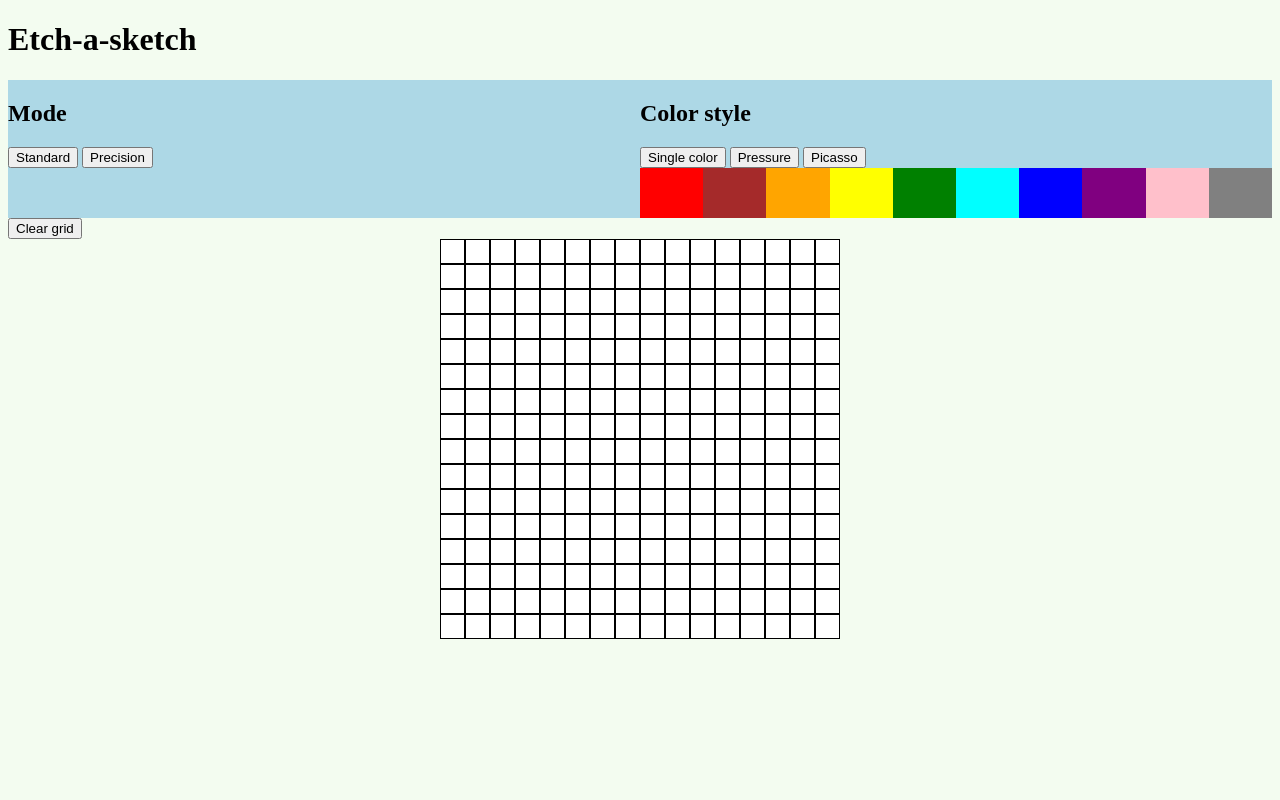
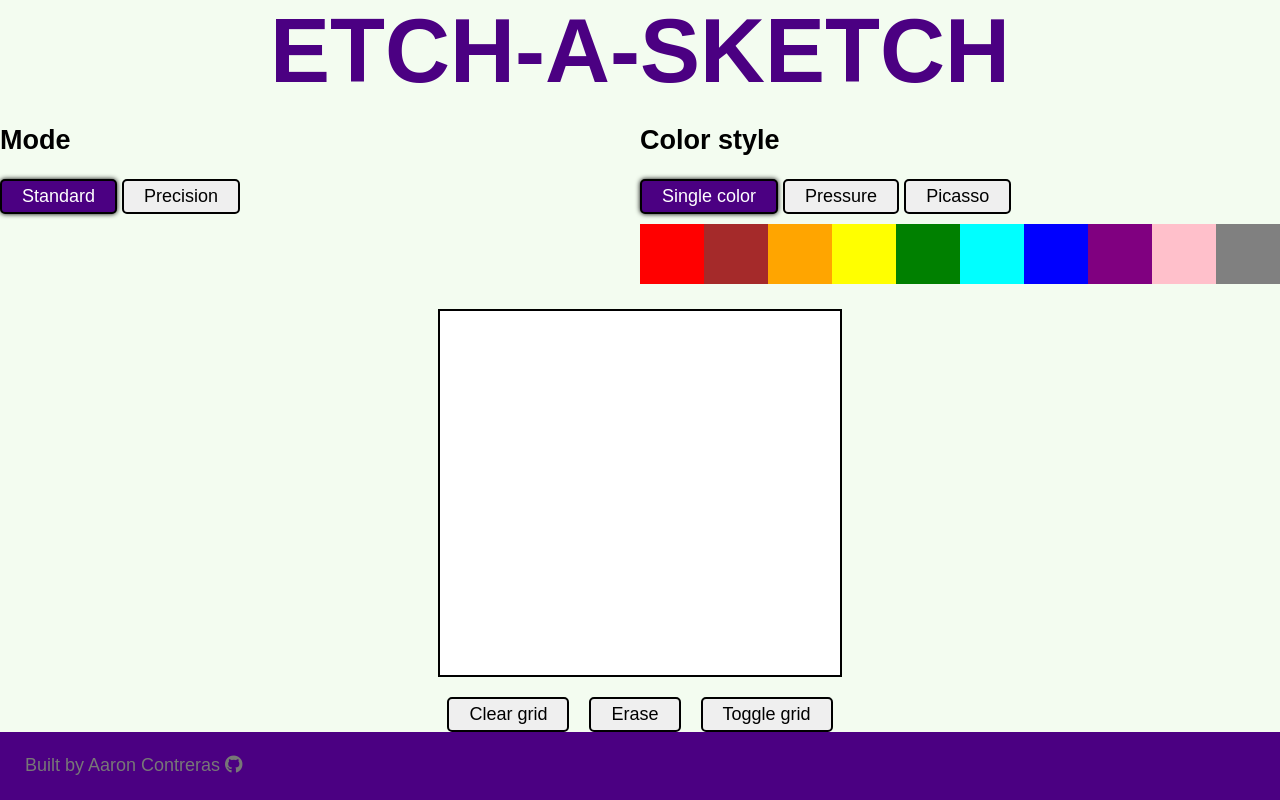
Before and after one commit to aaron-contreras/etch-a-sketch, a plain HTML site: page index.html in a window 1280 px wide. Drawn offline with Linux system fonts and the light colour scheme.

Commit message:
Add initial styling and color palette

```diff
--- a/index.html
+++ b/index.html
@@ -1,11 +1,14 @@
 <!DOCTYPE html>
 <html lang="en">
+
 <head>
   <meta charset="UTF-8">
   <meta name="viewport" content="width=device-width, initial-scale=1.0">
-  <link rel="stylesheet" href="./styles/main.css" type="text/css"/>
+  <link rel="stylesheet" href="./styles/main.css" type="text/css" />
+  <script src="https://kit.fontawesome.com/b4937b662a.js" crossorigin="anonymous"></script>
   <title>Etch-a-sketch</title>
 </head>
+
 <body>
   <h1>Etch-a-sketch</h1>
   <div class="mode-container">
@@ -22,8 +25,14 @@
       <div class="option-container color-container" id="palette"></div>
     </div>
   </div>
-  <button id="clear">Clear grid</button>
   <div id="grid-container"></div>
+  <div class="utilities">
+    <button id="clear">Clear grid</button>
+    <button id="erase">Erase</button>
+    <button id="toggle-grid">Toggle grid</button>
+  </div>
+  <footer><a href="https://www.github.com/aaron-contreras">Built by Aaron Contreras <i class="fab fa-github"></i></a></footer>
   <script src="./scripts/script.js"></script>
 </body>
+
 </html>
--- a/scripts/script.js
+++ b/scripts/script.js
@@ -1,4 +1,6 @@
 const gridContainer = document.getElementById('grid-container');
+const gridContainerBackground = getComputedStyle(document.documentElement).getPropertyValue('--container-background');
+console.log(gridContainerBackground);
 const defaultDimensions = 16;
 let colorMode = 'single-color';
 let paintMode = 'standard';
@@ -8,11 +10,30 @@ const colorList = [
   '0,0,255', '128,0,128', '255,192,203',
   '128,128,128'
 ];
+const toggleGridButton = document.getElementById('toggle-grid');
+toggleGridButton.addEventListener('click', () => {
+  cells.forEach(cell => cell.classList.toggle('show-hide-grid'));
+});
 const colorPaletteContainer = document.getElementById('palette');
+const clickableColors = colorPaletteContainer.children;
 let paintingColor = colorList[0];
+const erase = document.getElementById('erase');
+
+function enableErasing(event) {
+  paintingColor = gridContainerBackground;
+  console.log(paintingColor);
+}
+erase.addEventListener('click', enableErasing);
 
 function setColor(colorClicked) {
   paintingColor = colorClicked.target.getAttribute('data-color');
+  [...clickableColors].forEach(color => {
+    if (color == colorClicked.target) {
+      color.classList.add('active-color');
+    } else {
+      color.classList.remove('active-color');
+    }
+  });
 }
 
 function createColorPalette() {
@@ -66,6 +87,7 @@ function setPrecisionModeIfActive() {
 function toggleModes(event) {
   if ([...event.target.classList].includes('painting')) {
     paintMode = event.target.id;
+    console.log(paintMode);
     setPrecisionModeIfActive();
     paintingModeButtons.forEach(button => {
       if (button == event.target) {
@@ -76,6 +98,7 @@ function toggleModes(event) {
     });
   } else {
     colorMode = event.target.id;
+    console.log(colorMode);
     colorModeButtons.forEach(button => {
       if (button == event.target) {
         button.classList.add('active-mode');
@@ -95,6 +118,10 @@ paintingModeButtons.forEach(button => {
   button.addEventListener('click', toggleModes);
 });
 
+colorModeButtons[0].classList.add('active-mode');
+paintingModeButtons[0].classList.add('active-mode');
+
+
 /*OPACITY MODE FUNCTION*/
 
 function increaseOpacity(hoveredCell) {
@@ -107,15 +134,21 @@ function increaseOpacity(hoveredCell) {
 }
 
 function fillCell(hoveredCell) {
+  console.log(paintingColor);
     if (colorMode == 'single-color') {
-      hoveredCell.target.style.backgroundColor = `rgb(${paintingColor}`;
+      hoveredCell.target.style.backgroundColor = `rgb(${paintingColor})`;
+
     } else if (colorMode == 'picasso') {
-      hoveredCell.target.style.backgroundColor = getRandomColor();
+      if (paintingColor == gridContainerBackground) {
+        hoveredCell.target.style.backgroundColor = '';
+      } else {
+        hoveredCell.target.style.backgroundColor = getRandomColor();
+      }
     } else {
       increaseOpacity(hoveredCell);
     }
 }
-
+let cells = '';
 function createGrid(dimensions) {
   for (let i = 0; i < dimensions; i++) {
     const cell = document.createElement('div');
@@ -124,10 +157,11 @@ function createGrid(dimensions) {
     cell.addEventListener('mouseover', fillCell);
     gridContainer.appendChild(cell);
   }
+  cells = [...gridContainer.children];
 }
 
 createGrid(defaultDimensions ** 2);
-const cells = [...gridContainer.children];
+
 const clearGridButton = document.getElementById('clear');
 
 function askNewGridSize() {
@@ -152,8 +186,8 @@ function resizeGrid() {
 }
 
 function clearGrid() {
-  cells.forEach(cell => cell.classList.remove('hovered'));
   resizeGrid();
+  setPrecisionModeIfActive();
 }
 
 clearGridButton.addEventListener('click', clearGrid);
--- a/styles/main.css
+++ b/styles/main.css
@@ -1,10 +1,30 @@
 :root {
-  --hover-color: #ed254e;
-  --background: #f3fcf0;
+  --highlight-color: #4B0082;
+  --background: #F3FCF0;
+  --container-background: 255,255,255;
 }
+
 body {
+  display: flex;
+  flex-direction: column;
+  justify-content: space-between;
+  margin: 0;
+  color: black;
+  font-family: arial;
+  font-size: 18px;
   background-color: var(--background);
+  height: 100vh;
 }
+
+h1 {
+  position: relative;
+  text-align: center;
+  text-transform: uppercase;
+  font-size: 5em;
+  margin: 0;
+  color: var(--highlight-color);
+}
+
 #grid-container {
   width: 400px;
   height: 400px;
@@ -13,35 +33,95 @@ body {
   grid-template-columns: repeat(16, calc(100% / 16));
   grid-template-rows: repeat(16, calc(100% / 16));
   background-color: white;
+  border: 2px solid black;
 }
+
 .mode-container {
+  margin-bottom: 25px;
   display: flex;
   flex-wrap: wrap;
-  background-color: black;
 }
+
 .option-container {
   flex: 1;
-  min-width: 250px;
-  background-color: lightblue;
+
+  min-width: 400px;
 }
+
 .color-container {
+  margin-top: 10px;
   display: grid;
   grid-template-columns: repeat(auto-fit, minmax(50px, 1fr));
 }
+
 .color-option {
   height: 50px;
   transition: 0.25s;
+  border: 5px solid transparent;
 }
+
 .color-option:hover {
   transform: scale(1.1);
   box-shadow: 0 0 10px black;
 }
+
+.active-color {
+  border: 5px solid black;
+}
+
+.show-hide-grid {
+  border: 1px solid #eee;
+}
+button {
+  font-family: inherit;
+  font-size: inherit;
+  border: 2px solid black;
+  padding: 5px 20px;
+  border-radius: 5px;
+  transition: 0.2s;
+}
+
+button:active {
+  background-color: var(--highlight-color);
+  color: white;
+}
+
 .active-mode {
-  background-color: red;
+  background-color: var(--highlight-color);
+  color: white;
+  box-shadow: 0 0 5px black;
 }
 
 .square {
   transition: 0.2s;
   background-color: white;
-  border: 1px solid black;
 }
+
+.utilities {
+  margin-top: 20px;
+  display: flex;
+  justify-content: center;
+}
+.utilities > button {
+  margin: 0 10px;
+}
+
+footer {
+  background-color: var(--highlight-color);
+  height: 75px;
+  display: flex;
+  align-items: center;
+}
+footer > a {
+  margin-left: 25px;
+  text-decoration: none;
+  font-family: inherit;
+  font-size: inherit;
+  color: #777;
+  transition: 0.1s;
+}
+
+footer > a:hover {
+  transform: scale(1.02);
+  color: black;
+}
```
